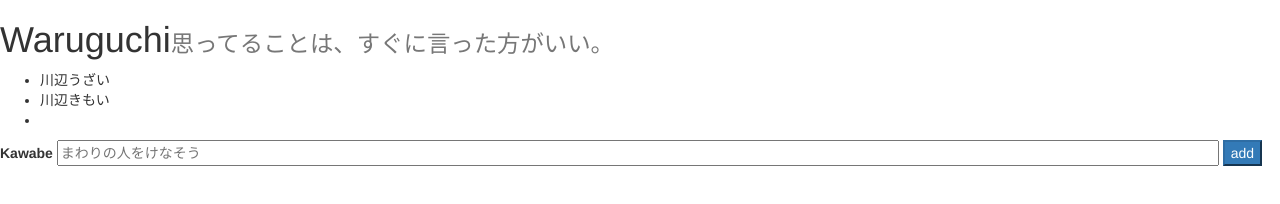
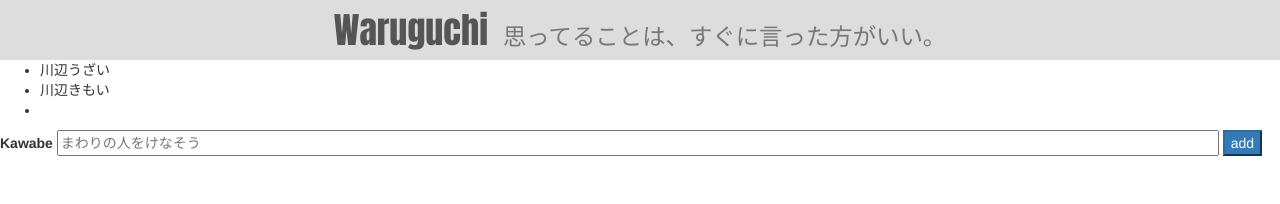
Before and after one commit to horthinpark/waruguchi, a website: page views/index.html in a window 1280 px wide. Drawn offline with nearby package versions, Linux system fonts and the light colour scheme; files that its build step writes are made by us from their sources; no server answers; files whose address does not match are found by name.

Commit message:
CSS of header

```diff
--- a/assets/css/style.css
+++ b/assets/css/style.css
@@ -1,3 +1,28 @@
-p {
-  color: cyan;
+/*
+ * HEADER
+ */
+.header {
+  background-color: #ddd;
+  height: 60px;
+  width: 100%;
+  position: fixed;
+  z-index: 1030;
+  display: inline;
 }
+
+.header h1 {
+  margin: 0;
+  height: 60px;
+  line-height: 60px;
+  color: #555;
+  font-family: Impact,Charcoal;
+}
+
+.header h1 small {
+  padding-left: 15px;
+  font-family: 'Helvetica Neue', Helvetica, Arial, sans-serif;
+}
+
+.content {
+  margin-top: 60px;
+}
--- a/views/index.html
+++ b/views/index.html
@@ -16,10 +16,11 @@
   <script type='text/javascript' src='index.js'></script>
 </head>
 <body>
-  <div class='header'>
-    <h1>Waruguchi<small>思ってることは、すぐに言った方がいい。</small></h1>
+  <div class='container-fluid'>
+    <div class='row header'>
+      <h1 align='center'>Waruguchi<small>思ってることは、すぐに言った方がいい。</small></h1>
     </div>
-  <div class='content' >
+    <div class='row content'>
       <div ng-controller="PostController">
         <ul class="unstyled">
           <li ng-repeat="post in posts">
@@ -34,5 +35,6 @@
         </form>
       </div>
     </div>
+  </div>
 </body>
 </html>
```
Lines whose indentation alone changed are shown as unchanged.
